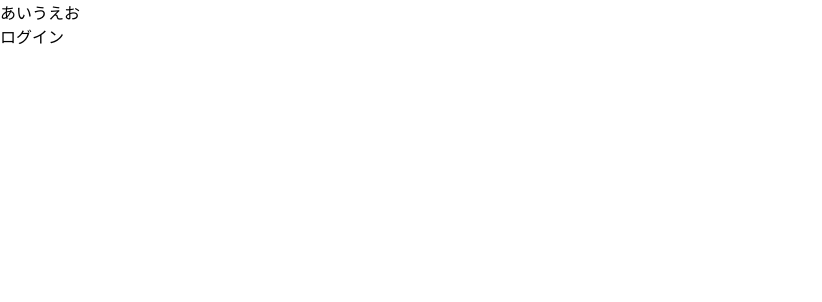
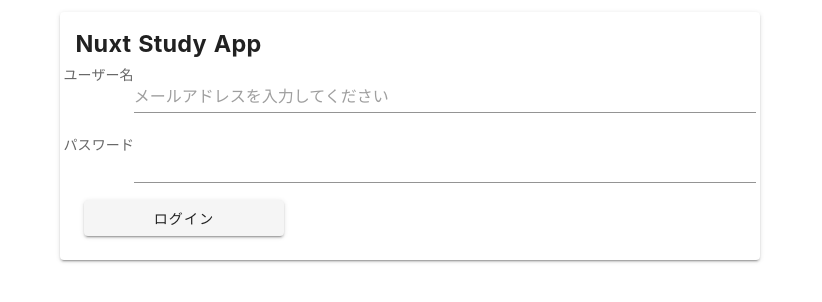
Before and after one commit to HirosueAkari/nuxt-study-app, a Nuxt app: page /Login in a window 1280 px wide. Shown: the top 302 px of the page, without its empty margins (0-822 px from the left). Built offline with nearby package versions, Linux system fonts and the light colour scheme.

Commit message:
ログイン画面を作成

```diff
--- /dev/null
+++ b/components/LoginCard.vue
@@ -0,0 +1,10 @@
+<template>
+  <v-card :width="700" class="card-body">
+    <v-card-title>
+      <h3 class="mx-auto page-title">Nuxt Study App</h3>
+    </v-card-title>
+    <v-card-text>
+      <LoginForm />
+    </v-card-text>
+  </v-card>
+</template>
--- /dev/null
+++ b/components/LoginForm.vue
@@ -0,0 +1,18 @@
+<template>
+  <v-form ref="form">
+    <v-row class="mx-auto">
+      <span class="title-text"> ユーザー名 </span>
+      <v-text-field
+        placeholder="メールアドレスを入力してください"
+        class="input-text"
+      />
+    </v-row>
+    <v-row class="mx-auto">
+      <span class="title-text"> パスワード </span>
+      <v-text-field class="input-text" />
+    </v-row>
+    <v-card-actions>
+      <v-btn :width="200">ログイン</v-btn>
+    </v-card-actions>
+  </v-form>
+</template>
--- a/pages/Login.vue
+++ b/pages/Login.vue
@@ -1,6 +1,5 @@
 <template>
-  <div>
-    <Message />
-    <button>ログイン</button>
-  </div>
+  <v-container>
+    <LoginCard />
+  </v-container>
 </template>
```
